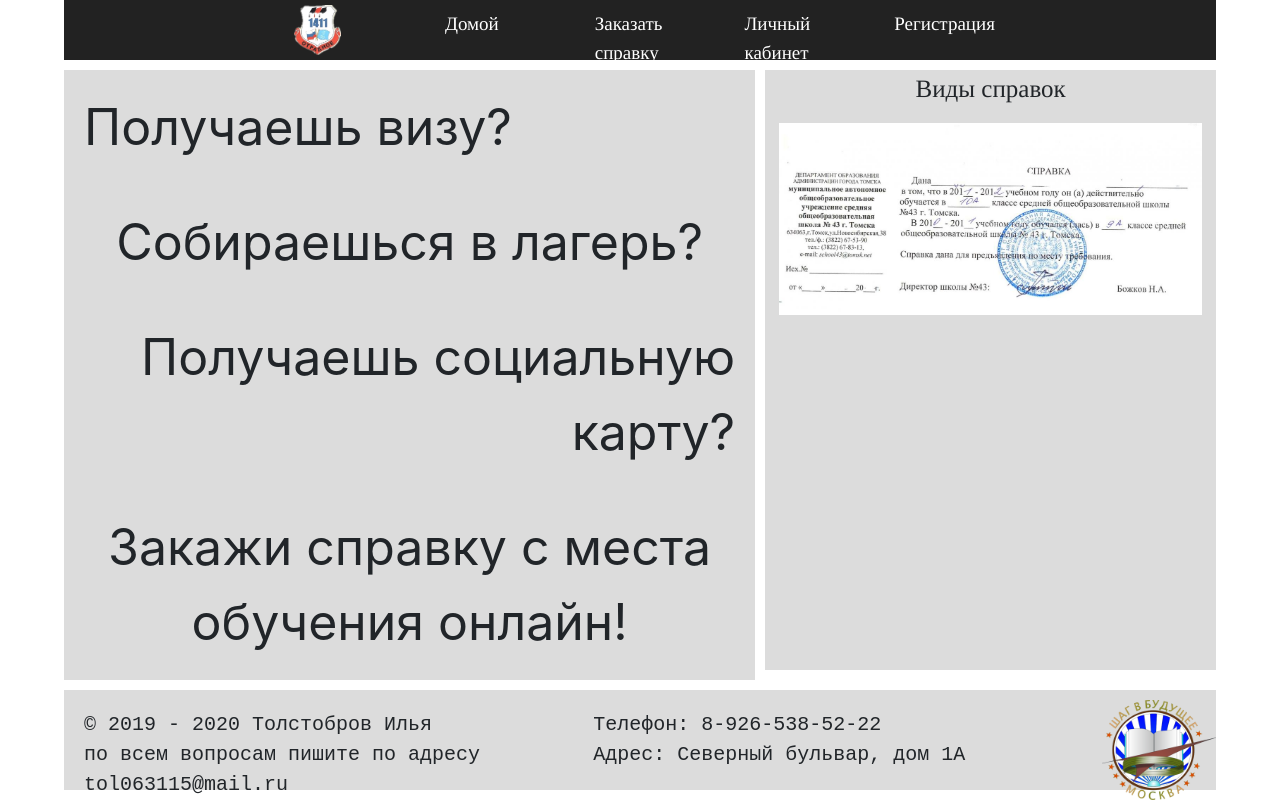
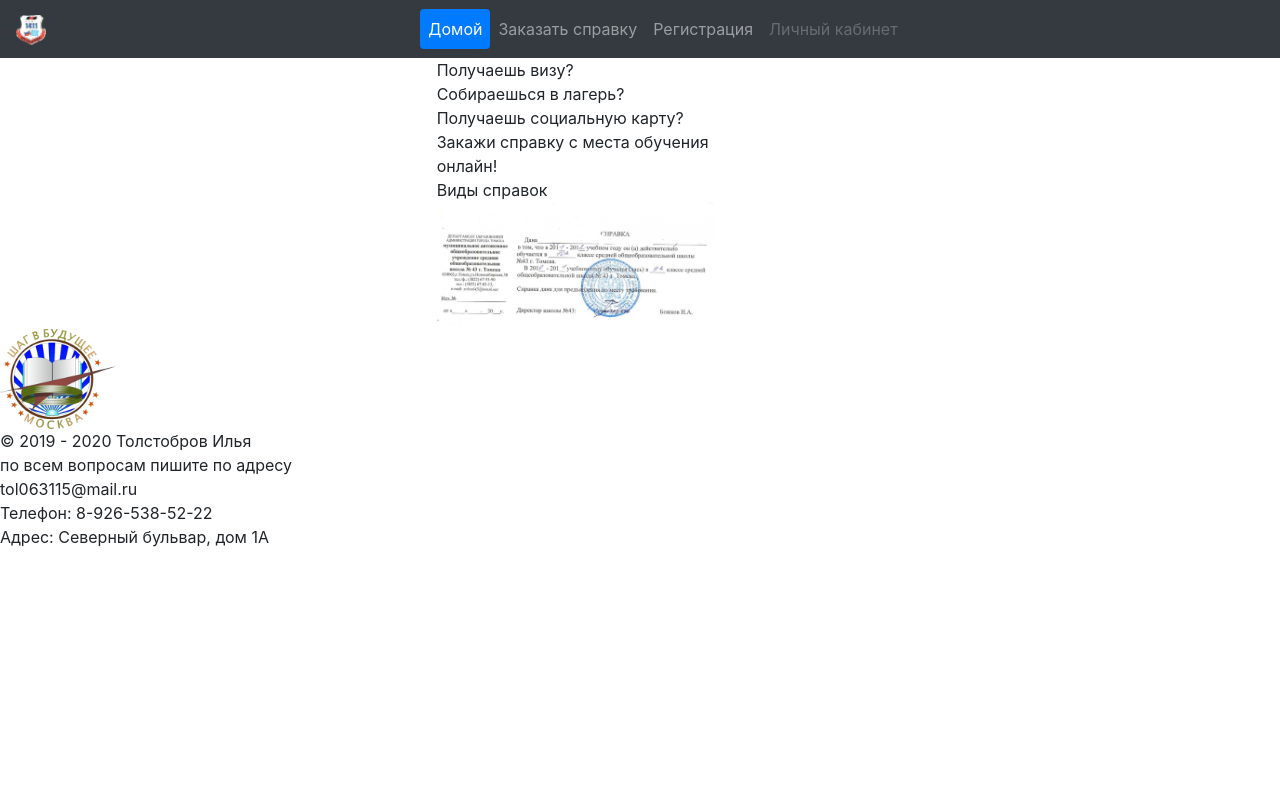
Before and after one commit to ffufcok/certificate_online, a Django app: page / in a window 1280 px wide. Run offline with Django 3.2, Linux system fonts and the light colour scheme; some libraries are stand-ins or nearby versions.

Commit message:
Ivan Ivanov, tol063115@mail.ru

```diff
--- a/school_papers/school_papers/apps/order/static/css/style.css
+++ b/school_papers/school_papers/apps/order/static/css/style.css
@@ -1,123 +1,3 @@
-
-
-body {
-  font-size: 25px;
-  font-family: Times, Times New Roman, serif;
-  margin: 0 5% 0;
-
+.logo_school {
+  padding: 100px;
 }
-
-.wrapper {
-  margin-top: 0;
-}
-
-.header {
-
-}
-
-.content {
-  width: 60%;
-  float: left;
-}
-
-.sidebar {
-  width: 40%;
-  float: left;
-  min-height: 500px;
-}
-
-.footer {
-  margin-top: 10px;
-  height: 100px;
-}
-
-.inner_header {
-  background-color: #222222;
-  height: 60px;
-  margin-bottom: 10px;
-}
-
-.inner_content {
-  font-size: 50px;
-  background-color: #dcdcdc;
-  min-height: calc(100vh - 200px);
-  font-family: -apple-system, BlinkMacSystemFont, sans-serif;
-  text-align: left;
-}
-
-.inner_sidebar {
-  background-color: #dcdcdc;
-  min-height: calc(100vh - 200px);
-  margin-left: 10px;
-  text-align: center;
-}
-
-.inner_footer {
-  font-family: Courier New, monospace;
-  font-size: 20px;
-  background-color: #dcdcdc;
-  height: 100px;
-  padding-top: 20px;
-  padding-left: 20px;
-}
-
-.group:after {
-  content: "";
-  display: table;
-  clear: both;
-}
-
-.menu {
-  float:left;
-  font-size: 19px;
-  margin-left: 4%;
-  margin-top: 10px;
-  margin-right: 4%;
-  color: white;
-  width: 5%;
-}
-
-.logo {
-  float: left;
-  margin: 5px 5% 5px 20%;
-}
-
-.footer_info {
-  float: left;
-  margin-left: 10%;
-}
-
-.left_info {
-  float: left;
-
-}
-
-.logo_2 {
-  float: right;
-  margin-top: 10px;
-}
-
-.paper {
-  margin-top: 15px;
-  margin-left: 3%;
-  margin-right: 3%;
-}
-
-.content_text {
-  padding: 20px;
-}
-
-.content_text_1 {
-  padding: 20px;
-  text-align: center;
-}
-
-.content_text_2 {
-  padding: 20px;
-  text-align: right;
-}
-
-.content_text_final {
-  padding: 20px;
-  text-align: center;
-}
--- a/school_papers/school_papers/templates/order/base.html
+++ b/school_papers/school_papers/templates/order/base.html
@@ -5,33 +5,55 @@
     <meta charset="UTF-8">
     <meta name="viewport" content="width=device-width, initial-scale=1, shrink-to-fit=no">
     <title>Справки школа 1411</title>
+    <link rel="stylesheet" href="{% static 'css/style.css' %}">
     <link rel="stylesheet" href="https://maxcdn.bootstrapcdn.com/bootstrap/4.0.0/css/bootstrap.min.css" integrity="sha384-Gn5384xqQ1aoWXA+058RXPxPg6fy4IWvTNh0E263XmFcJlSAwiGgFAW/dAiS6JXm" crossorigin="anonymous">
-    <link rel="stylesheet" href="{% static 'css/style.css' %}">
     <script src="https://code.jquery.com/jquery-3.2.1.slim.min.js" integrity="sha384-KJ3o2DKtIkvYIK3UENzmM7KCkRr/rE9/Qpg6aAZGJwFDMVNA/GpGFF93hXpG5KkN" crossorigin="anonymous"></script>
 <script src="https://cdnjs.cloudflare.com/ajax/libs/popper.js/1.12.9/umd/popper.min.js" integrity="sha384-ApNbgh9B+Y1QKtv3Rn7W3mgPxhU9K/ScQsAP7hUibX39j7fakFPskvXusvfa0b4Q" crossorigin="anonymous"></script>
 <script src="https://maxcdn.bootstrapcdn.com/bootstrap/4.0.0/js/bootstrap.min.js" integrity="sha384-JZR6Spejh4U02d8jOt6vLEHfe/JQGiRRSQQxSfFWpi1MquVdAyjUar5+76PVCmYl" crossorigin="anonymous"></script>
 </head>
 
-<body style="background-image: url("{% static 'img/logo.png' %}")">
-<div class="wrapper">
-    <div class="header">
-        <div class="inner_header">
-            <img src="{% static 'img/logo.png' %}" alt="ЭМБЛЕМА ШКОЛЫ" height="50" class="logo">
-            <a class="menu" href="{% url 'homepage' %}">Домой</a>
-            <a class="menu" href="{% url 'new_order' %}">Заказать справку</a>
-            <a class="menu" href="https://sch1411.mskobr.ru/#/">Личный кабинет</a>
-            <a class="menu menu_right" href="{% url 'registration' %}">Регистрация</a>
-        </div>
+<body>
+<div>
+
+
+
+    <nav class="navbar navbar-expand-lg navbar navbar-dark bg-dark nav-pills nav-fill">
+      <a class="navbar-brand" href="#">
+          <img src="{% static 'img/logo.png' %}" width="30" height="30" alt="">
+      </a>
+      <button class="navbar-toggler" type="button" data-toggle="collapse" data-target="#navbarNavAltMarkup" aria-controls="navbarNavAltMarkup" aria-expanded="false" aria-label="Toggle navigation">
+        <span class="navbar-toggler-icon"></span>
+      </button>
+      <div class="collapse navbar-collapse justify-content-md-center" id="navbarNavAltMarkup">
+        <div class="navbar-nav">
+          <a class="nav-item nav-link active" href="{% url 'homepage' %}">Домой<span class="sr-only">(current)</span></a>
+          <a class="nav-item nav-link" href="{% url 'new_order' %}">Заказать справку</a>
+          <a class="nav-item nav-link" href="{% url 'registration' %}">Регистрация</a>
+          <a class="nav-item nav-link disabled" href="#">Личный кабинет</a>
+      </div>
     </div>
-    {% if messages %}
+  </nav>
+    <div class="row">
+    <div class="col-md-4"></div>
+    <div class="col-md-3">
+        {% if messages %}
         {% for m in messages %}
             <div class="alert alert-{{ m.tags }}}">
                 {{ m }}
             </div>
         {% endfor %}
-    {% endif %}
-    {% block content %}
-    {% endblock %}
+        {% endif %}
+        {% block content %}
+        {% endblock %}
+    </div>
+    </div>
+
+
+
+
+
+
+
     <div class="footer">
         <img src="{% static 'img/logo_2.png' %}" alt="ШАГ В БУДУЩЕЕ" height="100" class="logo_2">
         <div class="inner_footer">
--- a/school_papers/school_papers/templates/order/new_order.html
+++ b/school_papers/school_papers/templates/order/new_order.html
@@ -1,10 +1,10 @@
 {% extends 'order/base.html' %}
-
+{% load crispy_forms_tags %}
 {% block content %}
     <h1>Новая заявка</h1>
     <form method="POST" class="post-form">
         {% csrf_token %}
-        {{ form.as_p }}
+        {{ form|crispy }}
         <button type="submit" class="save btn btn-default">Отправить заявку</button>
     </form>
 {% endblock %}
--- a/school_papers/school_papers/templates/order/register.html
+++ b/school_papers/school_papers/templates/order/register.html
@@ -5,7 +5,7 @@
         <form method="POST">
             {% csrf_token %}
              <fieldset class="form-group">
-                 <legend class="border-bottom mb-4">Join today</legend>
+                 <legend class="border-bottom mb-4">Присоединяйся!</legend>
                  {{ form|crispy }}
              </fieldset>
         <button class="btn btn-outline-info mb-3" type="submit">Регистрация</button>
```
Also changed, not shown: school_papers/db.sqlite3.
